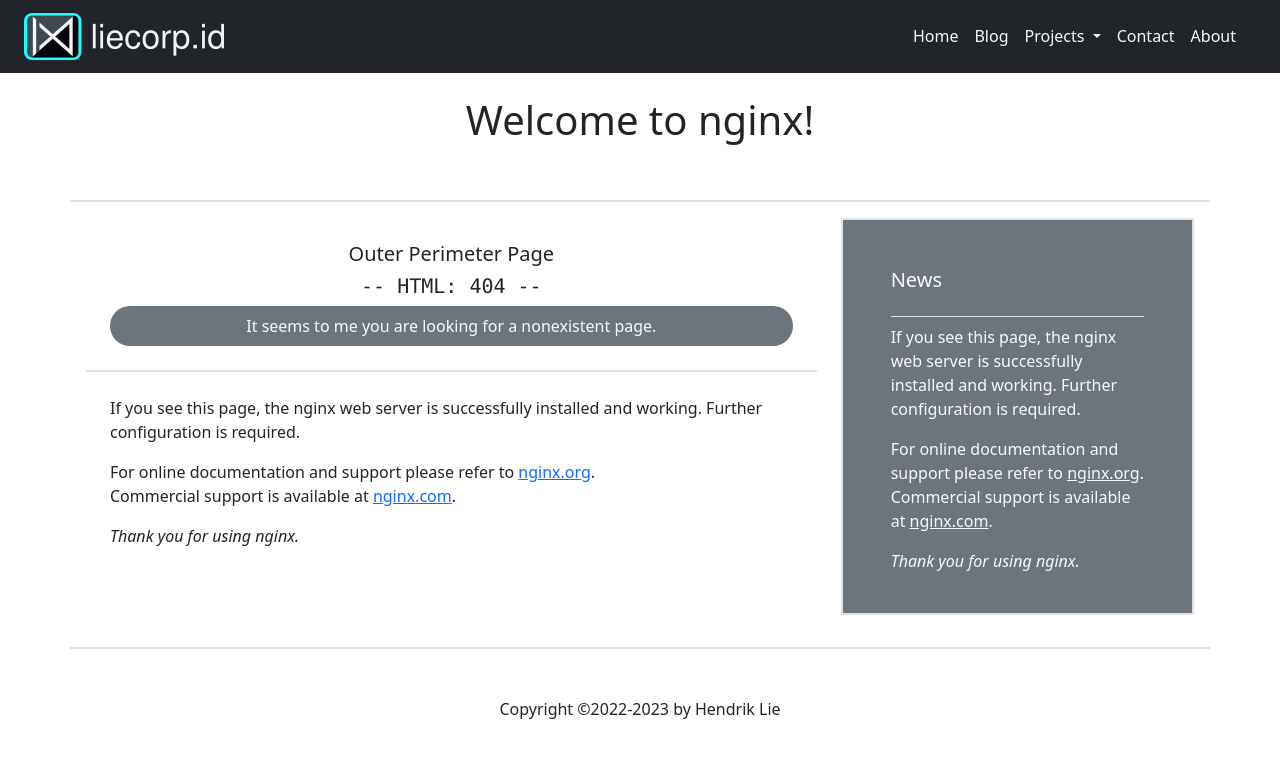
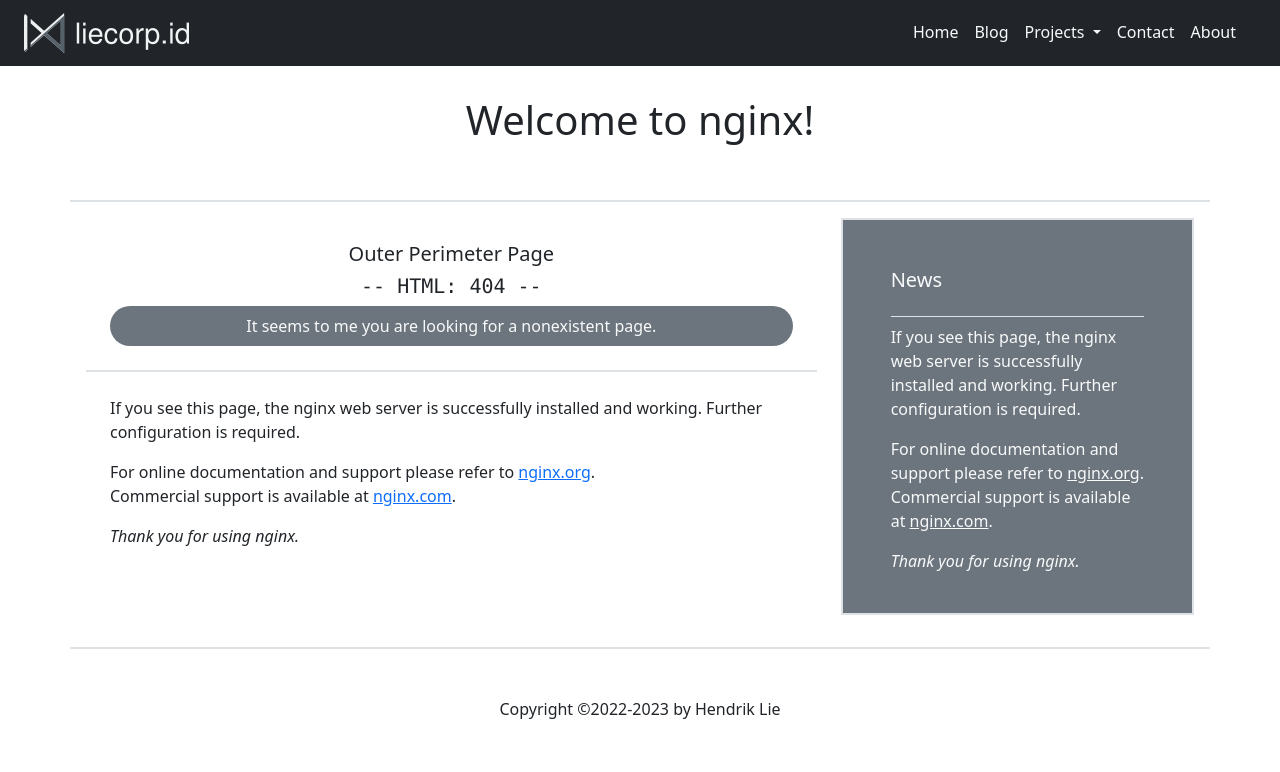
Before and after one commit to liecorp/public_html, a plain HTML site: page two-pane.html in a window 1280 px wide. Drawn offline with nearby package versions, Linux system fonts and the light colour scheme.

Commit message:
adds a new logo

```diff
--- a/two-pane.html
+++ b/two-pane.html
@@ -28,7 +28,7 @@
     <nav class="navbar navbar-expand-lg fixed-top text-bg-dark bg-dark container-fluid" data-bs-theme="dark">
         <div class="container-fluid">
             <a class="navbar-brand link-light" href="https://liecorp.id">
-                <img class="rounded mx-auto" src="/share/liecorp-logo-N830.png" alt="liecorp.id">
+                <img class="rounded mx-auto" src="/share/liecorp-logo-N831.png" alt="liecorp.id">
             </a>
             <button class="navbar-toggler" type="button" data-bs-toggle="collapse" data-bs-target="#navbarScroll" aria-controls="navbarScroll" aria-expanded="false" aria-label="Toggle navigation">
                 <span class="navbar-toggler-icon">
```
